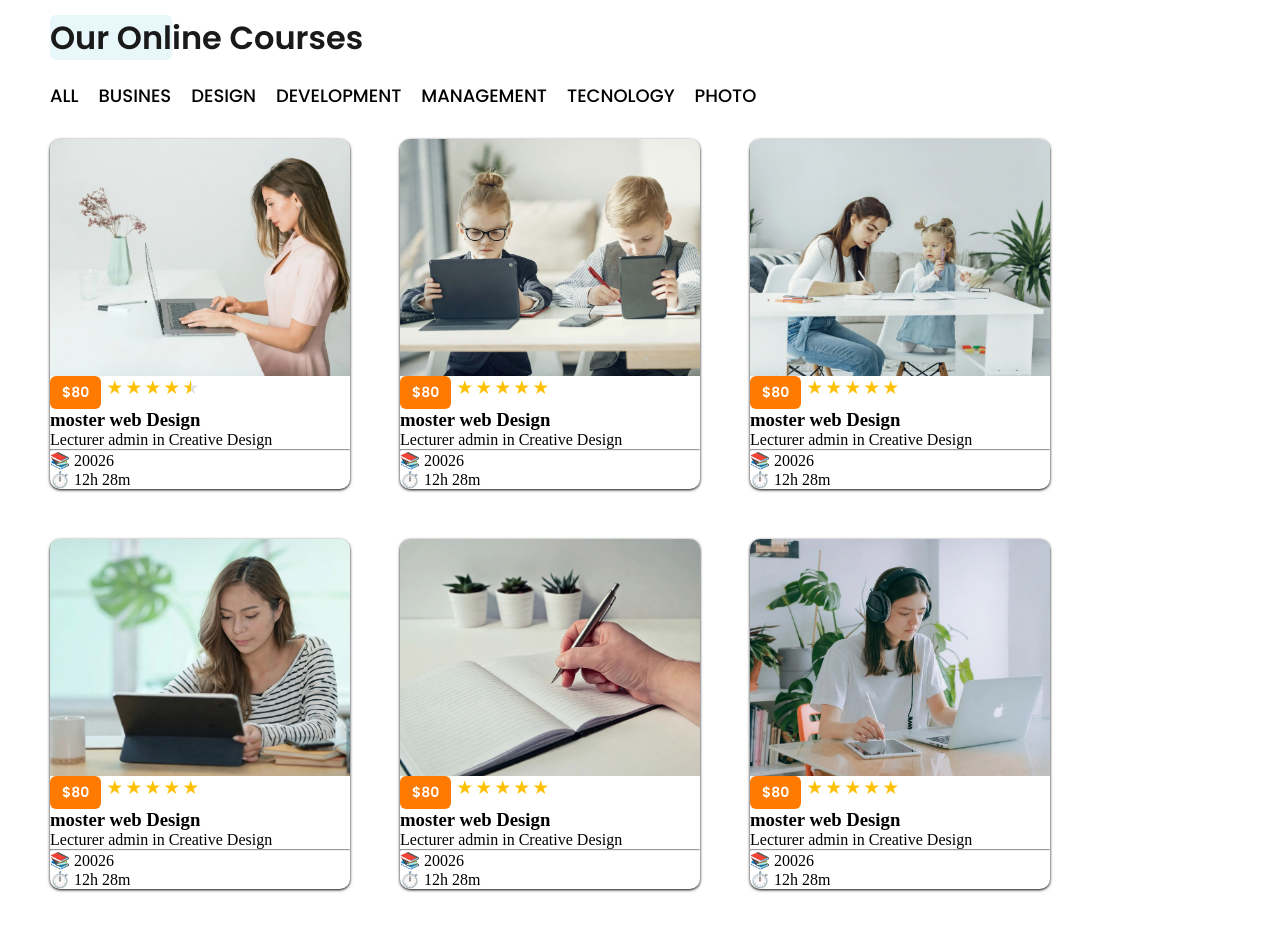
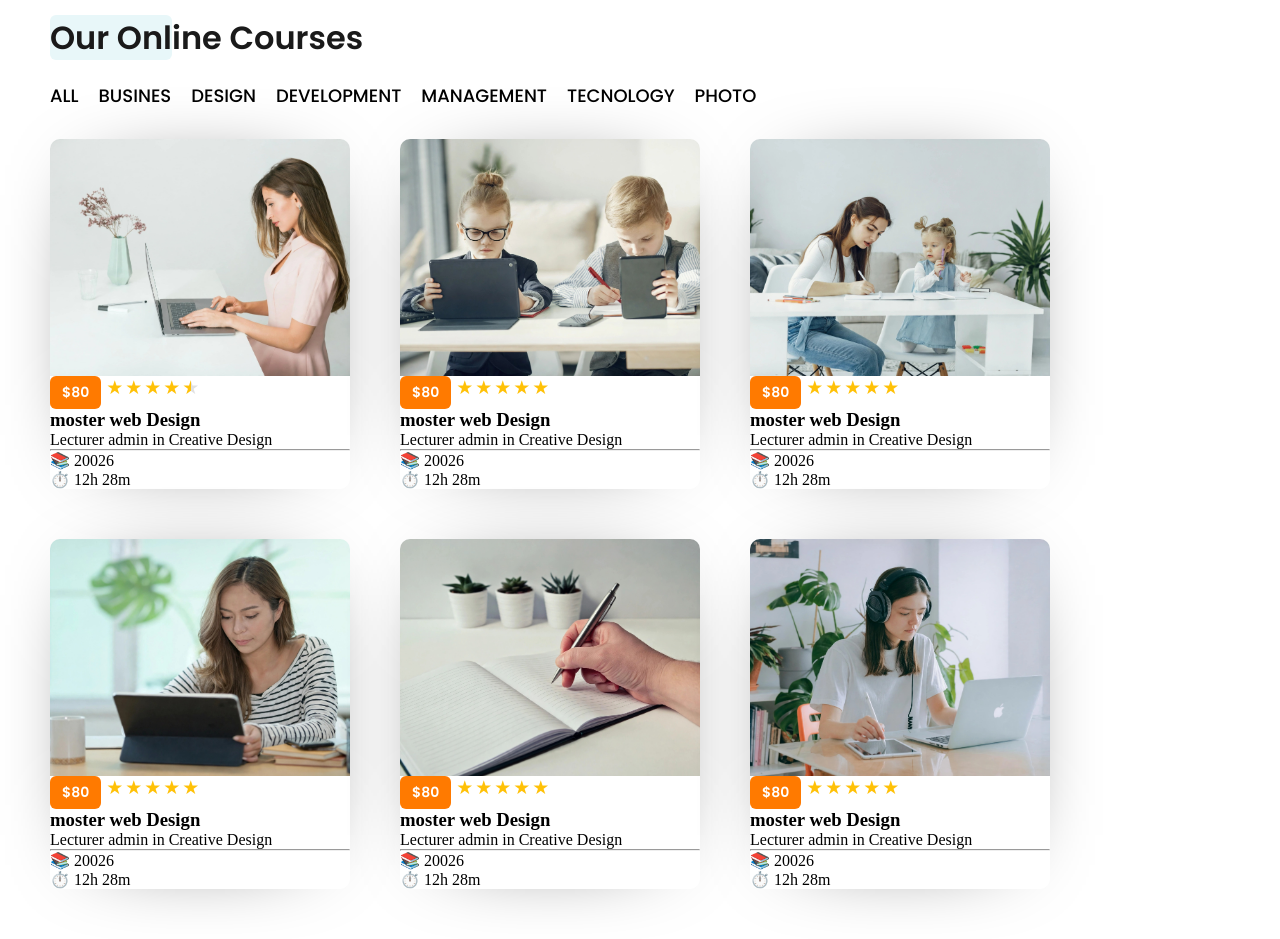
Before and after one commit to jaironeto/Projetos, a plain HTML site: page Site 4 - Pendente/index.html in a window 1280 px wide. Shown: the part 1120-2059 px from the top of the page. Drawn offline with Linux system fonts and the light colour scheme.

Commit message:
modified Style.css in .

```diff
--- a/Site 4 - Pendente/Style.css
+++ b/Site 4 - Pendente/Style.css
@@ -197,7 +197,7 @@
   overflow: hidden;
   margin-right: 50px;
   margin-bottom: 50px;
-  box-shadow: 0px 1px 3px 0px black;
+  box-shadow: 0px 1px 90px -55px black;
 }
 
 .curso-card {}
```
